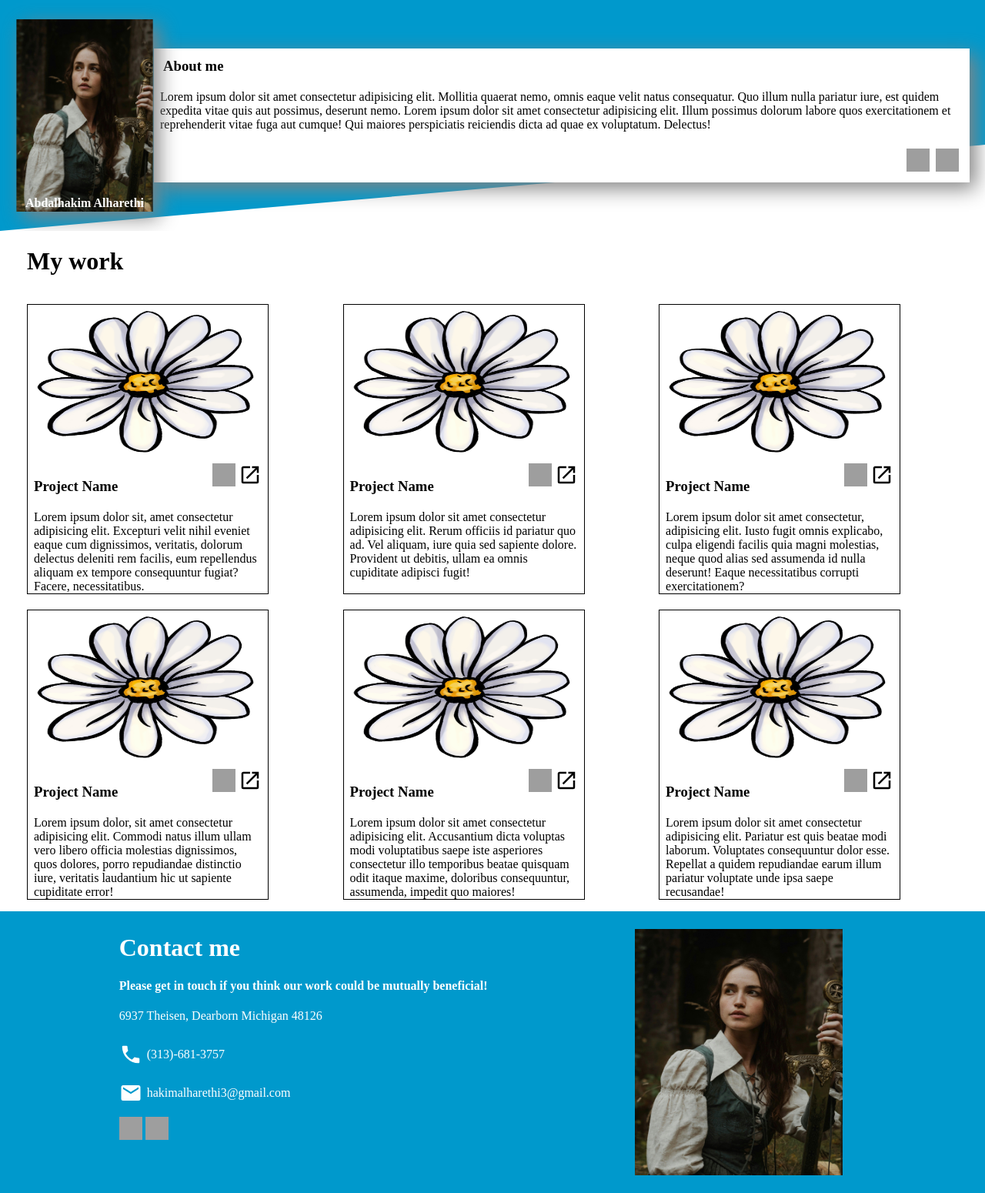
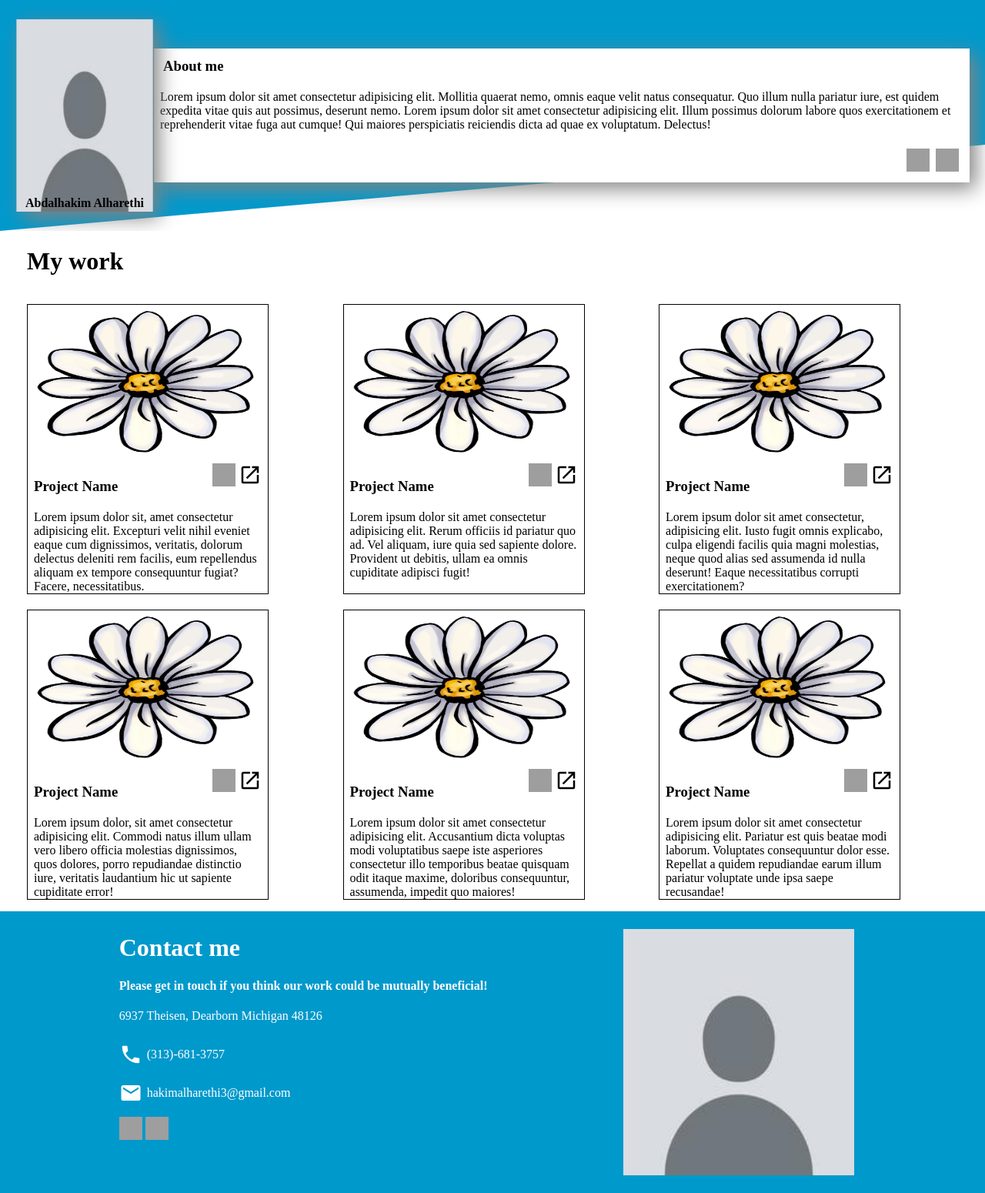
Before and after one commit to MihawkSolos/Homepage, a plain HTML site: page index.html in a window 1280 px wide. Shown: the whole page at 77% size. Drawn offline with Linux system fonts and the light colour scheme; grey boxes are pictures that could not be loaded; a web font is replaced by a local one.

Commit message:
Changed personal photo image to a default image.

```diff
--- a/index.html
+++ b/index.html
@@ -18,7 +18,7 @@
 <body>
     <header class="header">
         <div class="photoSection">
-            <img class='photo' src="./images/sword.jpg" alt="Photo">
+            <img class='photo' src="./images/default-avatart.jpg" alt="Photo">
             <h1 class="name">Abdalhakim Alharethi</h1>
         </div>
         <div class="aboutSection">
@@ -128,7 +128,7 @@
             </div>
         </div>
         <div class="footerImg">
-            <img class="footerImg" src="./images/sword.jpg" alt="Photo">
+            <img class="footerImg" src="./images/default-avatart.jpg" alt="Photo">
         </div>
     </footer>
 </body>
--- a/style.css
+++ b/style.css
@@ -70,7 +70,7 @@ img {
 
 .name {
     font-size: 1rem;
-    color: #fff;
+    color: #000;
     margin: 0;
     padding: 2px;
     position: absolute;
@@ -117,7 +117,7 @@ img {
         position: relative;
         transform: translate(-220px, 130px); /* Ensure no unnecessary offset */
         margin-bottom: 20px; /* Space below photo */
-        width: 100%; /* Make the photo responsive */
+        width: 85%; /* Make the photo responsive */
         max-width: 400px; /* Limit maximum size */
         border-radius: 10px; /* Optional: Add rounded corners for aesthetic */
         box-shadow: 0 4px 6px rgba(0, 0, 0, 0.1); /* Optional: Add a subtle shadow */
```
Also changed, not shown: images/default-avatart.jpg (added).
